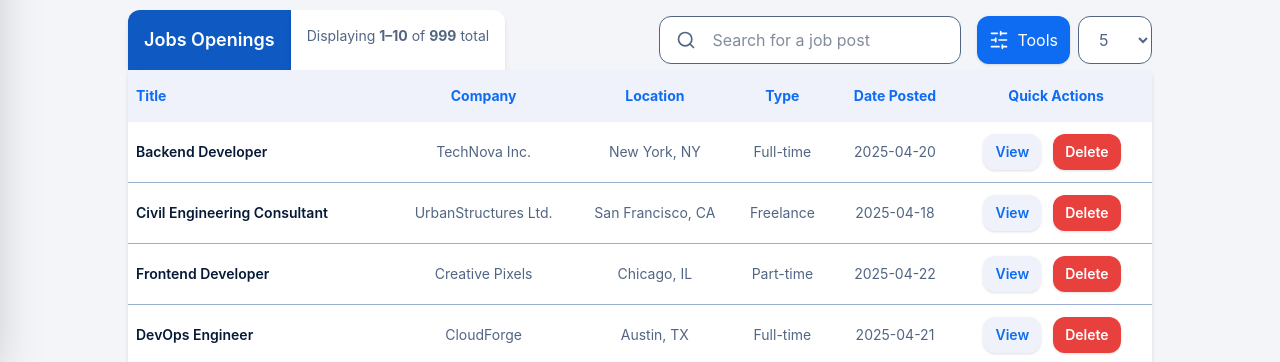
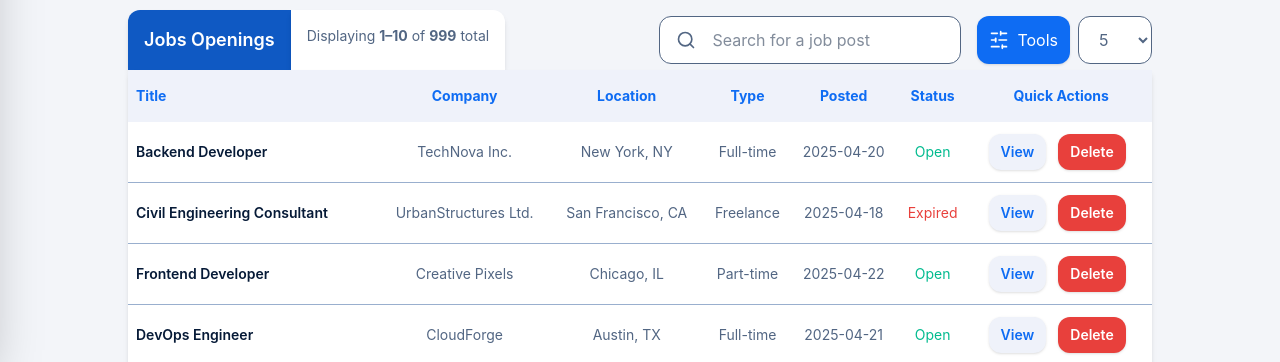
Before and after one commit to fofajardo/cmsc128-ics-astra, a Next.js app: page /admin/jobs in a window 1280 px wide. Shown: the part 438-800 px from the top of the page. Built offline with nearby package versions, Linux system fonts and the light colour scheme.

Commit message:
feat: jobs page + revised job components

```diff
--- a/app/(home)/jobs/[id]/edit/page.js
+++ b/app/(home)/jobs/[id]/edit/page.js
@@ -14,6 +14,6 @@ export default function JobsPage() {
 
         <div className="h-11"/>
 
-        <SmallJobCard {...job}/>
+        <SmallJobCard job={job} showApply={false}/>
     </div>
   )}
--- a/app/(home)/jobs/[id]/view/page.js
+++ b/app/(home)/jobs/[id]/view/page.js
@@ -13,6 +13,6 @@ export default function JobsPage() {
 
         <div className="h-11"/>
 
-        <SmallJobCard {...job}/>
+        <SmallJobCard job={job} showApply={true}/>
     </div>
   )}
--- /dev/null
+++ b/app/admin/jobs/[id]/view/page.js
@@ -0,0 +1,18 @@
+import SmallJobCard from "@/components/jobs/view/smallJobCard";
+import Back from "@/components/jobs/view/back";
+import {job} from "../../dummy";
+import BigJobCardwDelete from "@/components/jobs/admin/bigJobCardwDelete";
+
+export default function JobsAdminPage() {
+    return (
+    <div className="mt-[80px] py-8 bg-astratintedwhite w-full flex flex-col items-center">
+
+        <Back/>
+
+        <BigJobCardwDelete {...job}/>
+
+        <div className="h-11"/>
+
+        <SmallJobCard job={job} showApply={false}/>
+    </div>
+  )}
--- a/app/admin/jobs/dummy.js
+++ b/app/admin/jobs/dummy.js
@@ -5,7 +5,8 @@ const jobList = [
         company_name: "TechNova Inc.",
         location: "New York, NY",
         job_type: "Full-time",
-        created_at: "2025-04-20"
+        created_at: "2025-04-20",
+        status: "Open"
     },
     {
         id: 2,
@@ -13,7 +14,8 @@ const jobList = [
         company_name: "UrbanStructures Ltd.",
         location: "San Francisco, CA",
         job_type: "Freelance",
-        created_at: "2025-04-18"
+        created_at: "2025-04-18",
+        status: "Expired"
     },
     {
         id: 3,
@@ -21,7 +23,8 @@ const jobList = [
         company_name: "Creative Pixels",
         location: "Chicago, IL",
         job_type: "Part-time",
-        created_at: "2025-04-22"
+        created_at: "2025-04-22",
+        status: "Open"
     },
     {
         id: 4,
@@ -29,7 +32,8 @@ const jobList = [
         company_name: "CloudForge",
         location: "Austin, TX",
         job_type: "Full-time",
-        created_at: "2025-04-21"
+        created_at: "2025-04-21",
+        status: "Open"
     },
     {
         id: 5,
@@ -37,7 +41,8 @@ const jobList = [
         company_name: "AppNation",
         location: "Seattle, WA",
         job_type: "Temporary",
-        created_at: "2025-04-19"
+        created_at: "2025-04-19",
+        status: "Expired"
     },
     {
         id: 6,
@@ -45,7 +50,8 @@ const jobList = [
         company_name: "NextGen Web",
         location: "Miami, FL",
         job_type: "Full-time",
-        created_at: "2025-04-20"
+        created_at: "2025-04-20",
+        status: "Open"
     },
     {
         id: 7,
@@ -53,7 +59,8 @@ const jobList = [
         company_name: "SkyLayer",
         location: "Denver, CO",
         job_type: "Part-time",
-        created_at: "2025-04-23"
+        created_at: "2025-04-23",
+        status: "Open"
     },
     {
         id: 8,
@@ -61,7 +68,8 @@ const jobList = [
         company_name: "SecureNet",
         location: "Boston, MA",
         job_type: "Full-time",
-        created_at: "2025-04-17"
+        created_at: "2025-04-17",
+        status: "Expired"
     },
     {
         id: 9,
@@ -69,7 +77,8 @@ const jobList = [
         company_name: "NeuroTech Labs",
         location: "Los Angeles, CA",
         job_type: "Full-time",
-        created_at: "2025-04-22"
+        created_at: "2025-04-22",
+        status: "Open"
     },
     {
         id: 10,
@@ -77,8 +86,39 @@ const jobList = [
         company_name: "DataCore Solutions",
         location: "Atlanta, GA",
         job_type: "Freelance",
-        created_at: "2025-04-18"
+        created_at: "2025-04-18",
+        status: "Expired"
     }
 ];
 
-export {jobList}
+
+const job = {
+    salary:70000,
+    job_title:"Google Cloud Engineer",
+    company_name:"Google Philippines",
+    location:"38th Floor, Seven NEO, Building 5th Ave, Manila, 1016 Metro Manila",
+    expires_at: new Date(),
+    employment_type: "Full-Time",
+    location_type: "Onsite",
+    details:
+    `As a Cloud Engineer at Google Cloud, you'll design,  build, and optimize scalable cloud solutions that help businesses  transform and innovate. You'll work with cutting-edge technologies like Kubernetes, BigQuery, and AI/ML tools to architect secure, high-performance infrastructure. Partnering with customers and internal  teams, you’ll solve complex technical challenges and drive cloud adoption worldwide.
+
+    Key Responsibilities:
+    Design and deploy secure, scalable cloud architectures on Google Cloud Platform (GCP).
+    Automate infrastructure using Terraform, Ansible, or other IaC tools.
+    Troubleshoot performance issues and optimize cost-efficiency.
+    Collaborate with customers and internal teams to implement best practices.
+
+    Requirements:
+    Bachelor’s degree in Computer Science, Engineering, or related field (or equivalent experience).
+    Hands-on experience with GCP, AWS, or Azure (certifications a plus).
+    Proficiency in Python, Go, or scripting languages.
+    Strong knowledge of networking, security, and DevOps practices.
+
+    Why Join? Work on the forefront of cloud innovation, shape the future of enterprise tech, and grow with a global leader in  cloud computing.
+
+    Interested? Explore openings at careers.google.com. 🚀`,
+    apply_link: "https://amis.uplb.edu.ph"
+}
+
+export {jobList, job}
--- a/app/admin/jobs/page.js
+++ b/app/admin/jobs/page.js
@@ -226,10 +226,11 @@ export default function Jobs() {
 
 const cols = [
     { label: 'Title', justify: 'start', visible: 'all' },
-    { label: 'Company', justify: 'center', visible: 'lg' },
-    { label: 'Location', justify: 'center', visible: 'md' },
-    { label: 'Type', justify: 'center', visible: 'md' },
-    { label: 'Date Posted', justify: 'center', visible: 'all' },
+    { label: 'Company', justify: 'center', visible: 'md' },
+    { label: 'Location', justify: 'center', visible: 'lg' },
+    { label: 'Type', justify: 'center', visible: 'lg' },
+    { label: 'Posted', justify: 'center', visible: 'lg' },
+    { label: 'Status', justify: 'center', visible: 'md' },
     { label: 'Quick Actions', justify: 'center', visible: 'all' },
 ];
 
@@ -239,37 +240,10 @@ function createRows(selectedIds, setSelectedIds, currTab) {
         'Company': renderText(job.company_name),
         'Location': renderText(job.location),
         'Type': renderText(job.job_type),
-        'Date Posted': renderText(job.created_at),
+        'Posted': renderText(job.created_at),
+        'Status': renderStatus(job.status),
         'Quick Actions': renderActions(job.id, job.job_title, currTab),
     }));
-}
-
-function renderCheckboxes(id, selectedIds, setSelectedIds) {
-    const isChecked = selectedIds.includes(id);
-
-    const handleChange = () => {
-        setSelectedIds((prev) =>
-        isChecked ? prev.filter((item) => item !== id) : [...prev, id]
-        );
-    };
-
-    return (
-    <label className="flex items-center justify-center cursor-pointer group pl-4">
-        <input
-            type="checkbox"
-            checked={isChecked}
-            onChange={handleChange}
-            className="peer hidden"
-        />
-        <div
-            className={`w-5 h-5 rounded border-2
-            ${isChecked ? 'bg-astradark border-astradark shadow-md shadow-astradark/40' : 'border-gray-400'}
-            flex items-center justify-center transition-all duration-200 ease-in-out`}
-        >
-            {isChecked && <Check className="w-3.5 h-3.5 text-white" strokeWidth={3} />}
-        </div>
-    </label>
-    );
 }
 
 function renderTitle(name) {
@@ -285,6 +259,10 @@ function renderText(text) {
 }
 
 
+function renderStatus(text) {
+    return <div className={`text-center ${text === 'Expired' ? 'text-astrared' : 'text-astragreen'} font-s`}>{text}</div>;
+}
+
 function renderActions(id, name) {
     return (
 
@@ -294,7 +272,7 @@ function renderActions(id, name) {
         <ActionButton
           label="View"
           color="gray"
-          route={`/admin/alumni/manage-access/${id}`}
+          route={`/admin/jobs/${id}/view`}
         />
         <div className="hidden lg:block">
             <ActionButton
--- /dev/null
+++ b/app/components/jobs/admin/bigJobCardwDelete.js
@@ -0,0 +1,23 @@
+'use client';
+
+import { useState } from "react";
+import ConfirmationPrompt from "../edit/confirmation";
+
+export default function BigJobCardwDelete(job) {
+    const [showPrompt, setPrompt] = useState(false);
+
+    return (
+    <div className="bg-astrawhite max-w-[1250px] min-w-[750px] w-19/20 min-h-[308px] h-auto rounded-2xl shadow-[0_4px_4px_rgba(0,0,0,0.25)] p-10 pb-7">
+
+        <div className="flex items-start gap-2">
+            <div className="mr-2">
+                <h1 className="text-astrablack text-2xl font-bold">{job.job_title}</h1>
+                <h2 className="text-md text-astrablack leading-4"><span className="font-bold">Offered by </span>{job.company_name}</h2>
+            </div>
+            <button onClick={()=>{setPrompt(true)}} className="hover:scale-none hover:bg-astrared/85 bg-astrared !cursor-pointer text-astrawhite font-bold w-16 py-2 rounded-md text-xs">Delete</button>
+        </div>
+
+        <p className="mt-5 text-black text-justify">{`${job.details}`}</p>
+        {showPrompt ? <ConfirmationPrompt isEdit={false} close={()=>setPrompt(false)}/> : <></>}
+    </div>
+  )}
--- a/app/components/jobs/view/smallJobCard.js
+++ b/app/components/jobs/view/smallJobCard.js
@@ -2,7 +2,7 @@ import Image from "next/image";
 import Link from "next/link";
 import { Clock } from "lucide-react";
 
-export default function SmallJobCard(job) {
+export default function SmallJobCard({job, showApply}) {
 
     const isOpen = true;
 
@@ -35,7 +35,7 @@ export default function SmallJobCard(job) {
             </div>
 
             <div className="flex flex-col items-center w-7/10">
-                <Link href={job.apply_link} target="_blank" className={`hover:bg-astradark text-center transition-all duration-150 ease-in-out text-astrawhite font-semibold w-full py-2 rounded-lg mt-2 ${isOpen ? "text-astrawhite bg-astraprimary"  : "text-[#E8403C] bg-[#FFF0EC]"}`}>Apply Now</Link>
+                <Link href={job.apply_link} target="_blank" className={`hover:bg-astradark text-center transition-all duration-150 ease-in-out text-astrawhite font-semibold w-full py-2 rounded-lg mt-2 ${isOpen ? "text-astrawhite bg-astraprimary"  : "text-[#E8403C] bg-[#FFF0EC]"} ${showApply ? '' : 'hidden'}`}>Apply Now</Link>
                 <p className={`text-center text-sm font-medium mt-1 ${isOpen ? "text-astrablack" : "text-[#E8403C]"}`}>{isOpen ? "Applications are still ongoing!" : "Applications have already closed."}</p>
             </div>
 
```
